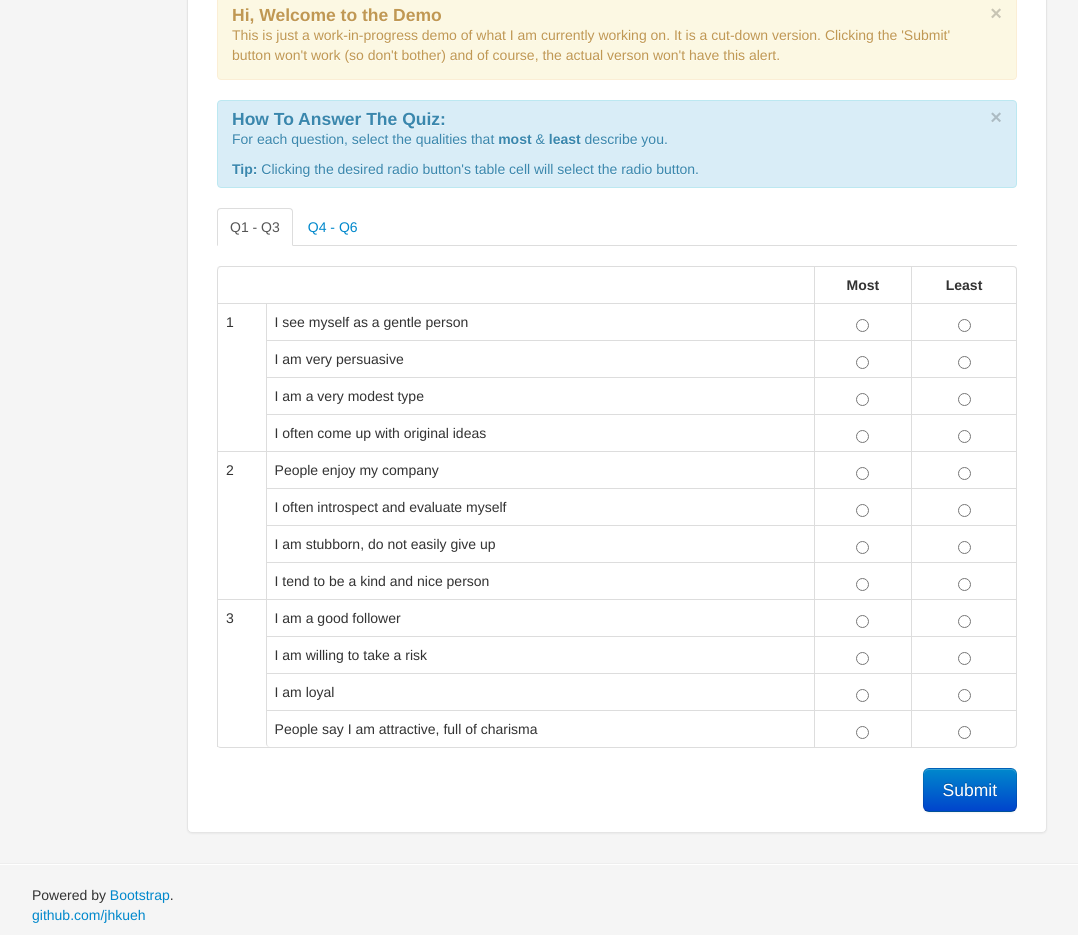
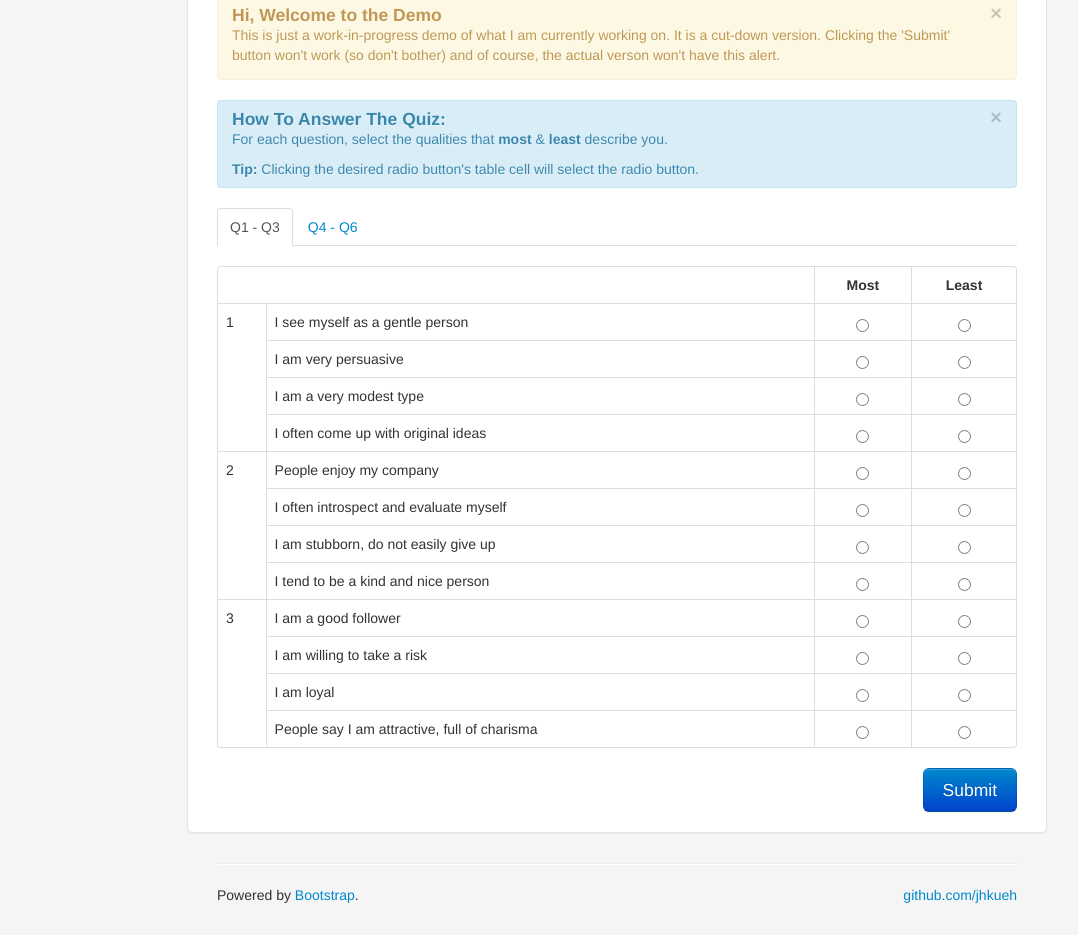
Before and after one commit to jhkueh/demo-formUI-esc, a plain HTML site: page index.html in a window 1280 px wide. Shown: the part 140-1075 px from the top of the page, without its empty margins (23-1101 px from the left). Drawn offline with nearby package versions, Linux system fonts and the light colour scheme.

Commit message:
fix footer

```diff
--- a/css/base_responsive.css
+++ b/css/base_responsive.css
@@ -4,7 +4,7 @@ html,body {
 	padding-bottom: 40px;
 	background-color: #f5f5f5;
 }
-#footer {height: 30px;}
+.footer{max-width: 800px; padding: 0 20px 0; margin: 0 auto 0;}
 #menu {max-width: 800px; padding: 0 20px 0; margin: 0 auto 0;}
 #tdR {text-align:center;}
 @media (min-width: 300px) and (max-width: 979px) {
--- a/index.html
+++ b/index.html
@@ -186,12 +186,12 @@
 			</div>
 		</form>
 	</div>
-	<footer class="footer">
-		<hr>
-		<div class="container">
-			<p class="pull-left">Powered by
-				<a href="http://twitter.github.com/bootstrap/index.html">Bootstrap</a>. </br>
-				<a href="https://github.com/jhkueh">github.com/jhkueh</a>
+	<footer>
+		<div class="container footer">
+			<hr>
+			<p class="pull-right"><a href="https://github.com/jhkueh">github.com/jhkueh</a></p>
+			<p class="pull-left">
+				Powered by <a href="http://twitter.github.com/bootstrap/index.html">Bootstrap</a>.
 			</p>
 		</div>
 	</footer>
```
